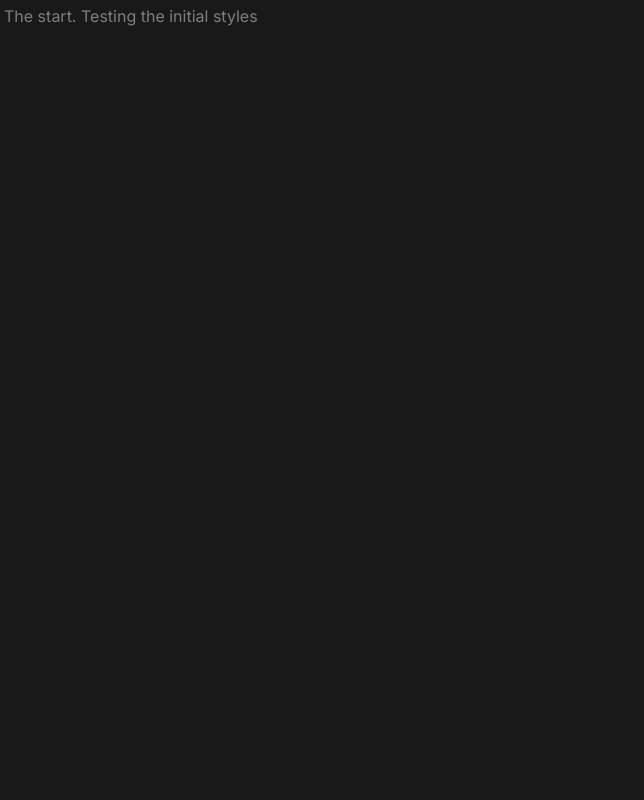
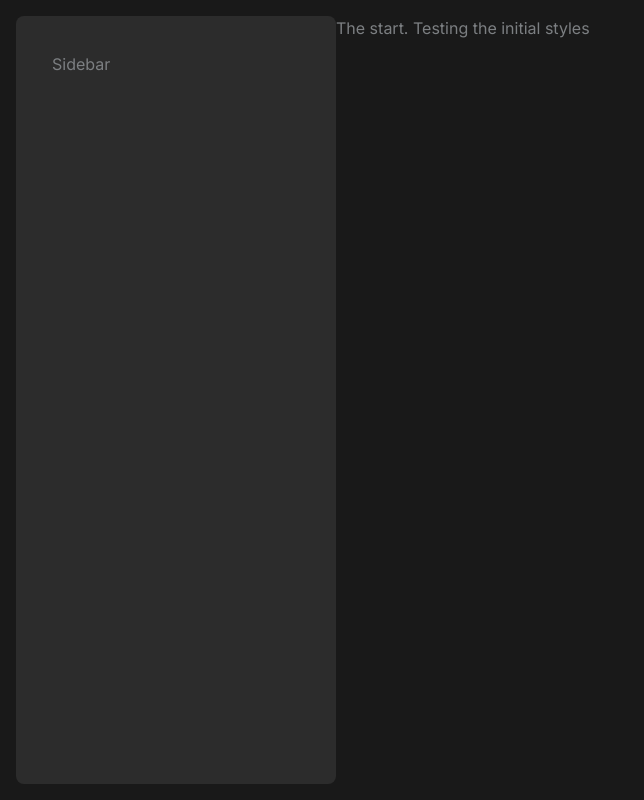
Before and after one commit to fscgustavo/portfolio, a Next.js app: page / in a window 1280 px wide. Shown: the whole page, without its empty margins (0-644 px from the left). Built offline with nearby package versions, Linux system fonts and the light colour scheme.

Commit message:
start of main

```diff
--- a/app/layout.tsx
+++ b/app/layout.tsx
@@ -1,3 +1,4 @@
+import { Main } from '@/components/main';
 import './globals.css';
 import type { Metadata } from 'next';
 import { Inter } from 'next/font/google';
@@ -16,8 +17,8 @@ export default function RootLayout({
 }) {
   return (
     <html lang="en">
-      <body className={`${inter.className} bg-background p-1 text-gray-100`}>
-        {children}
+      <body className={`${inter.className} bg-background  text-gray-100`}>
+        <Main>{children}</Main>
       </body>
     </html>
   );
--- /dev/null
+++ b/components/main.tsx
@@ -0,0 +1,14 @@
+import { ReactNode } from 'react';
+
+type MainProps = {
+  children: ReactNode;
+};
+
+export function Main({ children }: MainProps) {
+  return (
+    <main className="grid h-screen grid-cols-[20rem_auto] p-4">
+      <aside className="h-full rounded-lg bg-foreground p-9">Sidebar</aside>
+      {children}
+    </main>
+  );
+}
```
